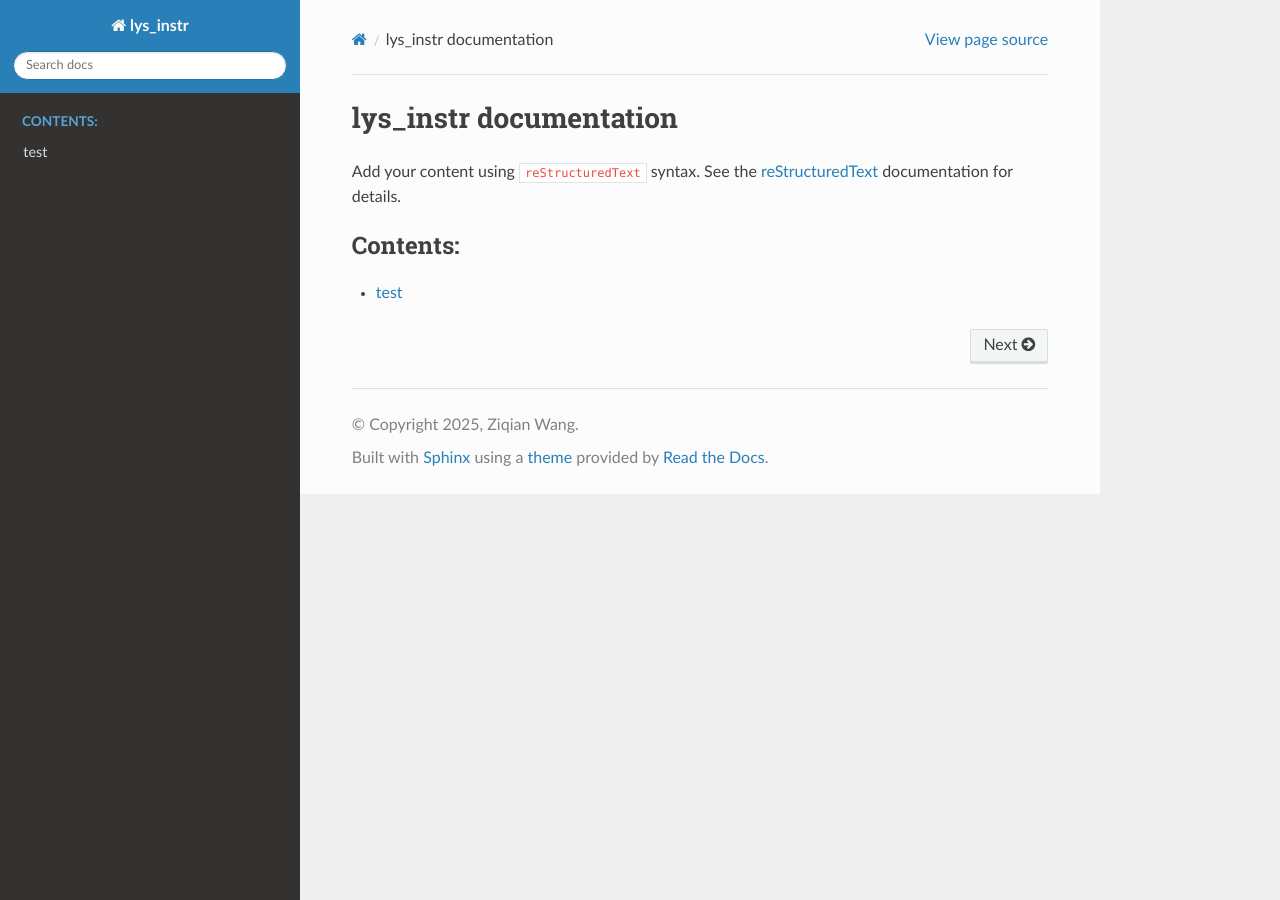
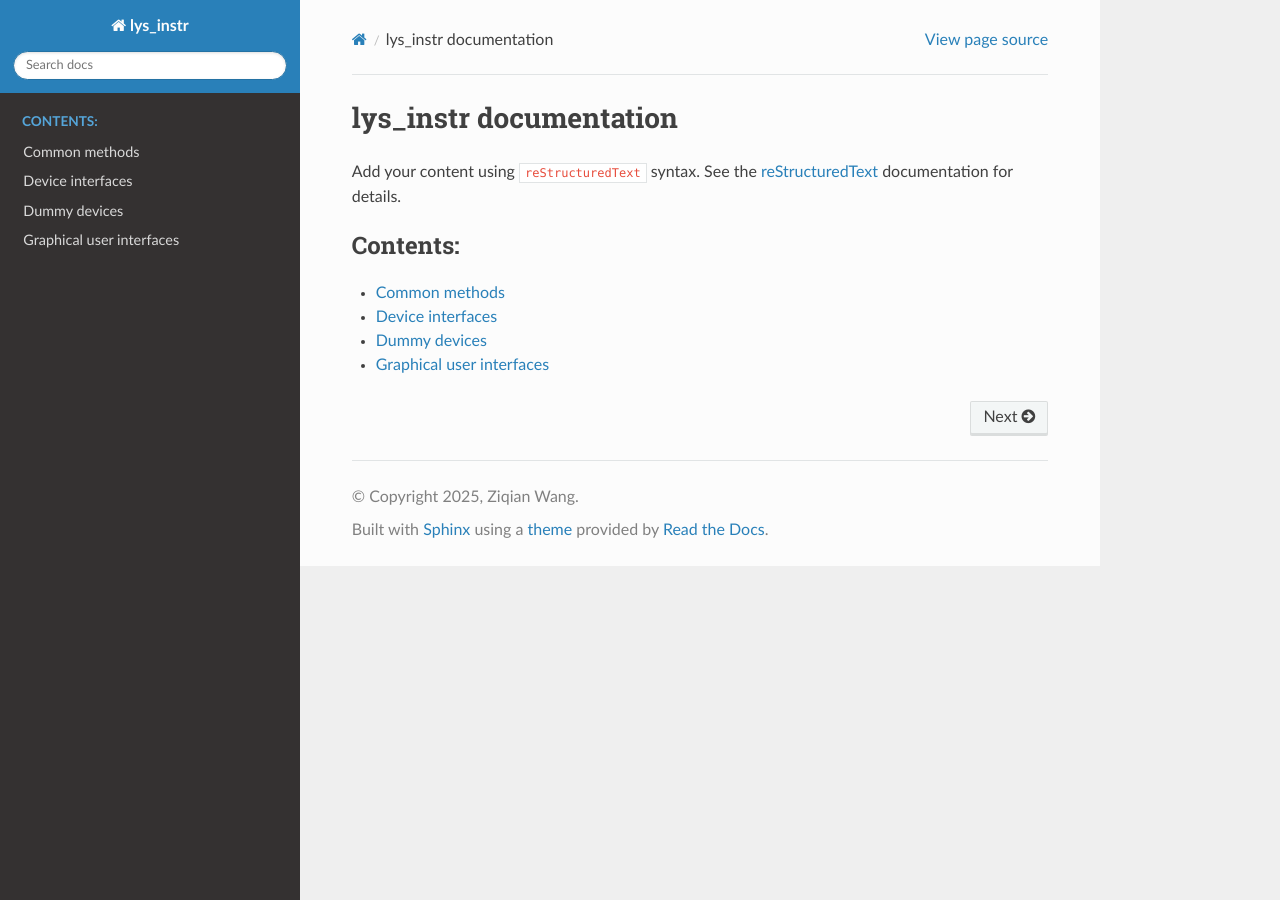
Before and after one commit to zwang154/lys_instr, a Sphinx documentation site: the page built from docs_src/source/index.rst, in a window 1280 px wide. Built offline with Sphinx 7.4.7 and the Read the Docs theme 3.1.0, drawn with Linux system fonts in a browser that asks for light colours; formulas are drawn with MathJax 3; some of the changed lines change nothing that is shown.

Commit message:
Include test.rst

```diff
--- a/docs_src/source/test.rst
+++ b/docs_src/source/test.rst
@@ -1,10 +1,14 @@
-test
+Common methods
 ---------------
 
 .. automodule:: lys_instr.Commons
    :members:
    :undoc-members:
    :show-inheritance:
+
+
+Device interfaces
+---------------
 
 .. automodule:: lys_instr.Interfaces
    :members:
@@ -16,17 +20,45 @@
    :undoc-members:
    :show-inheritance:
 
-.. automodule:: lys_instr.dummy.MultiMotorDummy
-   :members:
-   :undoc-members:
-   :show-inheritance:
-
 .. automodule:: lys_instr.MultiDetector
    :members:
    :undoc-members:
    :show-inheritance:
 
-.. automodule:: lys_instr.dummy.MultiDetectorDummy
+.. automodule:: lys_instr.DataStorage
    :members:
    :undoc-members:
    :show-inheritance:
+
+
+Dummy devices
+---------------
+
+.. automodule:: lys_instr.dummy.MultiMotor
+   :members:
+   :undoc-members:
+   :show-inheritance:
+
+.. automodule:: lys_instr.dummy.MultiDetector
+   :members:
+   :undoc-members:
+   :show-inheritance:
+
+
+Graphical user interfaces
+---------------
+
+.. automodule:: lys_instr.gui.MultiMotor
+   :members:
+   :undoc-members:
+   :show-inheritance:
+
+.. automodule:: lys_instr.gui.MultiDetector
+   :members:
+   :undoc-members:
+   :show-inheritance:
+
+.. automodule:: lys_instr.gui.DataStorage
+   :members:
+   :undoc-members:
+   :show-inheritance:
```
